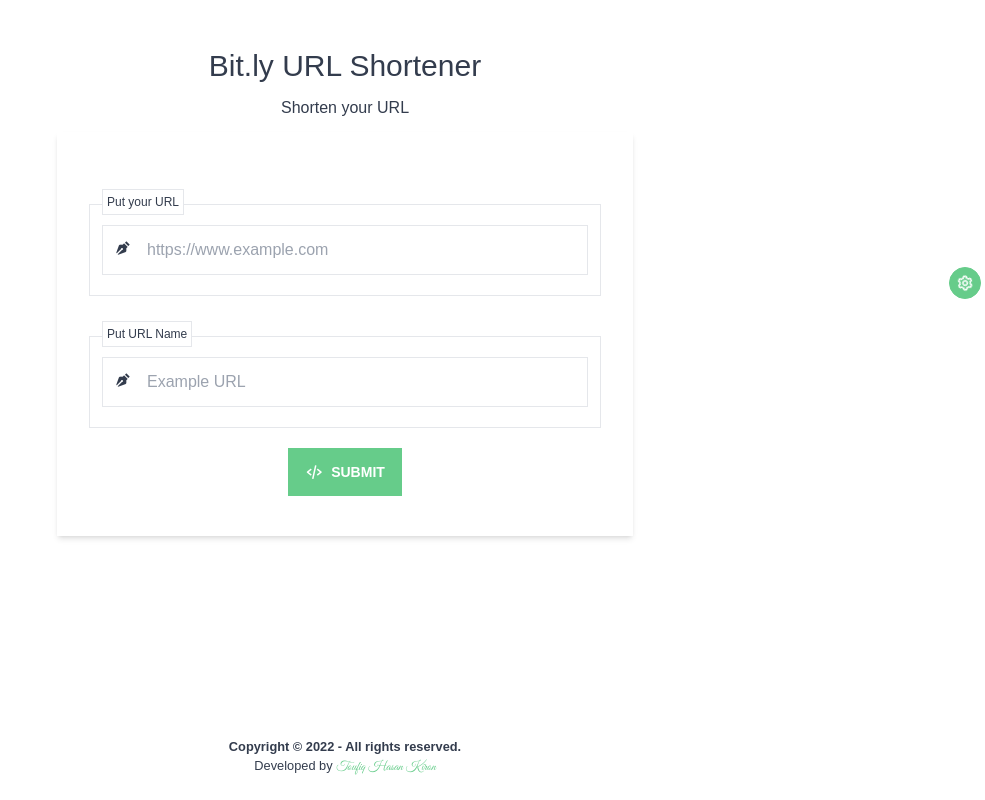
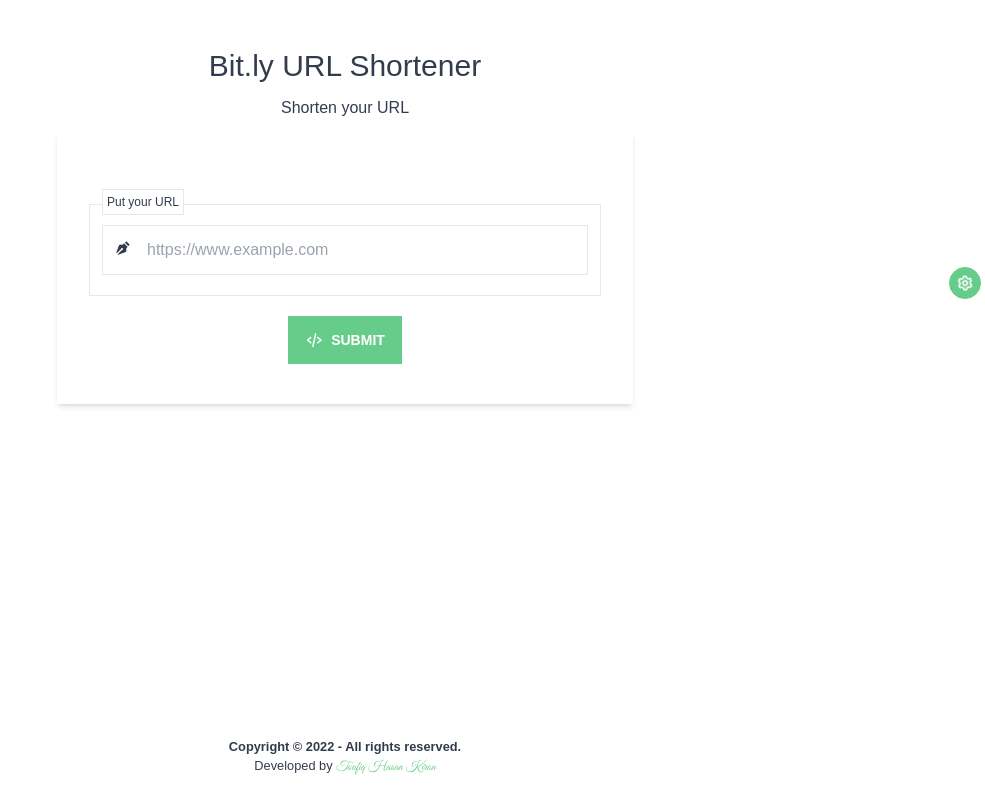
Before and after one commit to kiron0/bit.lyCode, a React (Create React App) app: page / in a window 1280 px wide. Shown: the whole page, without its empty margins (295-1280 px from the left). Built offline with nearby package versions, Linux system fonts and the light colour scheme; the HTML template or start-up script is replaced by a standard one.

Commit message:
title name form removed

```diff
--- a/src/pages/Input.tsx
+++ b/src/pages/Input.tsx
@@ -9,7 +9,6 @@
 export default function Input() {
           const [shorten, setShorten] = useState('');
           const [urlError, setUrlError] = useState('');
-          const [urlName, setUrlName] = useState('');
           const [loading, setLoading] = useState(false);
 
           const isValidURL = /^(https?:\/\/)?((([a-z\d]([a-z\d-]*[a-z\d])*)\.)+[a-z]{2,}|((\d{1,3}\.){3}\d{1,3}))(\:\d+)?(\/[-a-z\d%_.~+]*)*(\?[;&a-z\d%_.~+=-]*)?(\#[-a-z\d_]*)?$/i;
@@ -28,42 +27,20 @@
                     }
           }
 
-          const handleURLName = (e: React.ChangeEvent<HTMLInputElement>) => {
-                    const input = e.target.value;
-                    // check if input is empty
-                    if (input === '') {
-                              setUrlName('Please Enter URL Name..!');
-                    } else {
-                              setUrlName('');
-                    }
-          }
-
           const handleDB = async (e: React.SyntheticEvent) => {
                     e.preventDefault();
                     setLoading(true);
 
                     const form = e.target as typeof e.target & {
                               URL: { value: string };
-                              urlName: { value: string };
                     };
 
                     // if user enter url without https:// or http:// then add https:// to url
                     const input = form.URL.value;
-                    const urlName = form.urlName.value;
 
                     // check if input is empty
                     if (input === '') {
                               toast.error('Please Enter URL..!', {
-                                        icon: "❌",
-                                        duration: 3000,
-                              });
-                              setLoading(false);
-                              return;
-                    }
-
-                    // check if url name is empty
-                    if (urlName === '') {
-                              toast.error('Please Enter URL Name..!', {
                                         icon: "❌",
                                         duration: 3000,
                               });
@@ -90,7 +67,6 @@
                               await db.collection('urls').add({
                                         url: input,
                                         slug: slug,
-                                        urlName: urlName
                               })
                               setShorten(`${window.location.origin}/${slug}`);
                               toast.success('URL Shortened Successfully..!', {
@@ -139,31 +115,8 @@
                                                                                           </small>
                                                                                 )}
                                                                       </div>
-                                                                      <div className="name border rounded-none p-3 relative mt-10">
-                                                                                <div className="name-title absolute -top-4 bg-base-100 border rounded-none p-1">
-                                                                                          <h3 className="text-xs font-poppins">Put URL Name</h3>
-                                                                                </div>
-                                                                                <div className={`input-group flex items-center my-2 border p-3 rounded-none mt-2 ${urlName && "border-error shadow-error outline-error"}`}>
-                                                                                          <div className="icon">
-                                                                                                    <i className="bx bxs-pen"></i>
-                                                                                          </div>
-                                                                                          <input
-                                                                                                    type="text"
-                                                                                                    name="urlName"
-                                                                                                    onChange={handleURLName}
-                                                                                                    className="form-control outline-none pl-4 w-full bg-transparent"
-                                                                                                    placeholder="Example URL"
-                                                                                                    autoComplete="off"
-                                                                                          />
-                                                                                </div>
-                                                                                {urlName && (
-                                                                                          <small className="flex flex-col pt-2 text-error">
-                                                                                                    {urlName}
-                                                                                          </small>
-                                                                                )}
-                                                                      </div>
                                                                       <div className="card-actions justify-center mt-5">
-                                                                                <button className={`btn btn-sm md:btn-md btn-primary text-white rounded-none flex gap-2 ${urlError || urlName ? 'btn-disabled' : ''}`}><i className="bx bx-code-alt text-lg"></i> Submit</button>
+                                                                                <button className={`btn btn-sm md:btn-md btn-primary text-white rounded-none flex gap-2 ${urlError ? 'btn-disabled' : ''}`}><i className="bx bx-code-alt text-lg"></i> Submit</button>
                                                                       </div>
                                                             </form>
                                                             {
--- a/src/pages/Redirect.tsx
+++ b/src/pages/Redirect.tsx
@@ -19,7 +19,6 @@
         } else {
           let finalData = data.docs[0].data();
           window.location.href = finalData.url;
-          window.document.title = finalData.urlName;
         }
       })
     }
```
